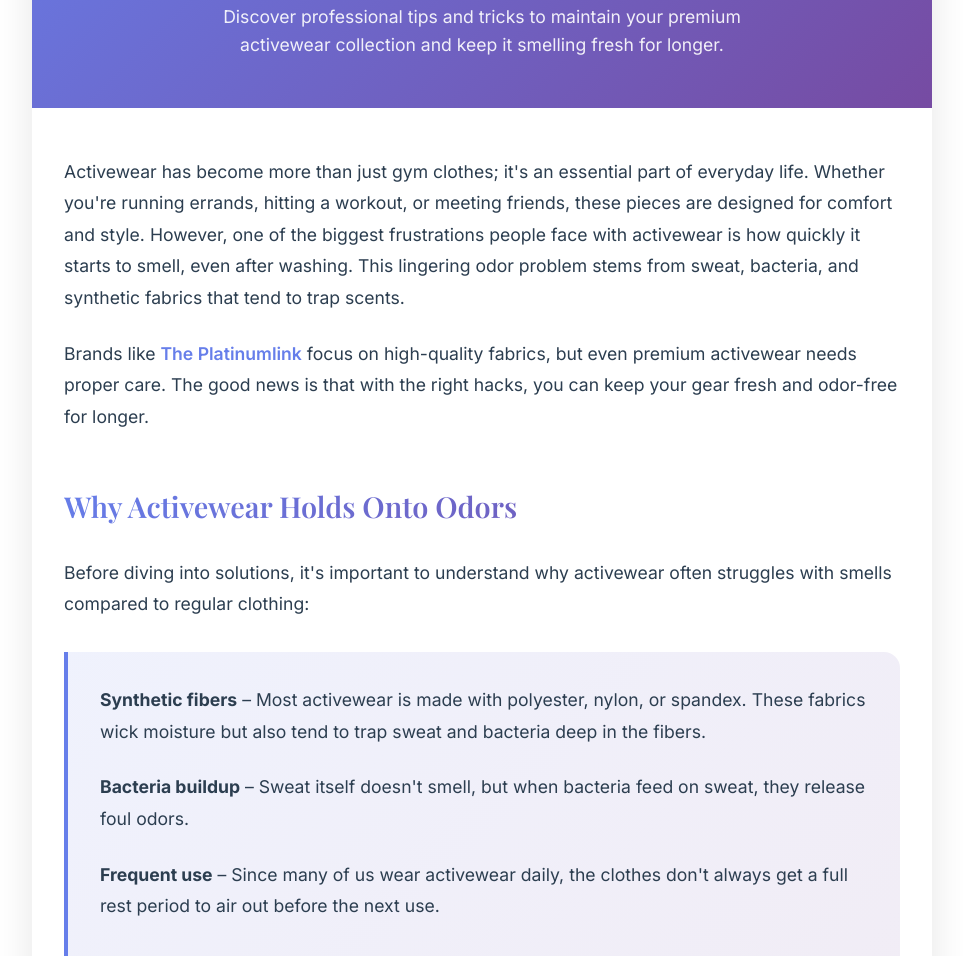
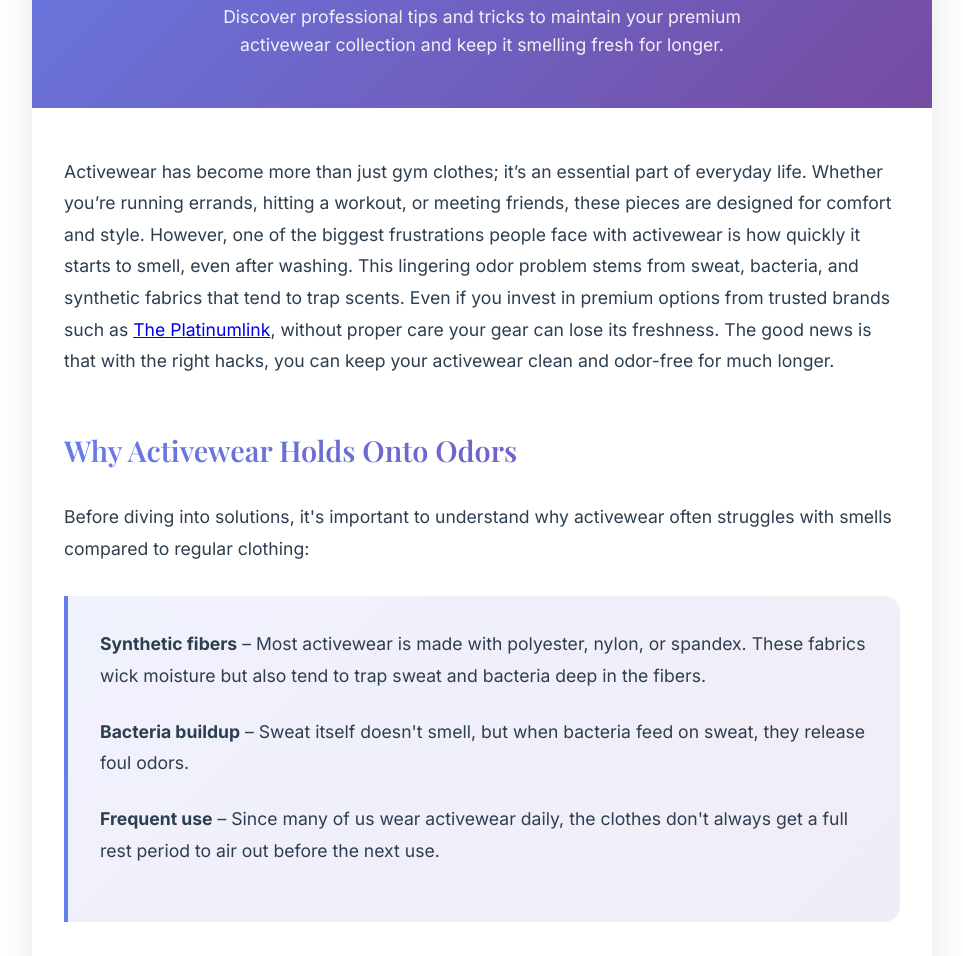
Before and after one commit to sawyerhoffmanies/street-style, a plain HTML site: page index.html in a window 1280 px wide. Shown: the part 1183-2139 px from the top of the page, without its empty margins (158-1121 px from the left). Drawn offline with nearby package versions, Linux system fonts and the light colour scheme.

Commit message:
Update index.html

```diff
--- a/index.html
+++ b/index.html
@@ -69,9 +69,10 @@
             </header>
 
             <div class="article-content">
-                <p>Activewear has become more than just gym clothes; it's an essential part of everyday life. Whether you're running errands, hitting a workout, or meeting friends, these pieces are designed for comfort and style. However, one of the biggest frustrations people face with activewear is how quickly it starts to smell, even after washing. This lingering odor problem stems from sweat, bacteria, and synthetic fabrics that tend to trap scents.</p>
+                    <p>
+Activewear has become more than just gym clothes; it’s an essential part of everyday life. Whether you’re running errands, hitting a workout, or meeting friends, these pieces are designed for comfort and style. However, one of the biggest frustrations people face with activewear is how quickly it starts to smell, even after washing. This lingering odor problem stems from sweat, bacteria, and synthetic fabrics that tend to trap scents. Even if you invest in premium options from trusted brands such as <a href="https://theplatinumlink.com/" target="_blank">The Platinumlink</a>, without proper care your gear can lose its freshness. The good news is that with the right hacks, you can keep your activewear clean and odor-free for much longer.
+</p>
 
-                <p>Brands like <a href="https://theplatinumlink.com/" target="_blank" rel="noopener noreferrer" class="inline-link">The Platinumlink</a> focus on high-quality fabrics, but even premium activewear needs proper care. The good news is that with the right hacks, you can keep your gear fresh and odor-free for longer.</p>
 
                 <h2>Why Activewear Holds Onto Odors</h2>
 
```
